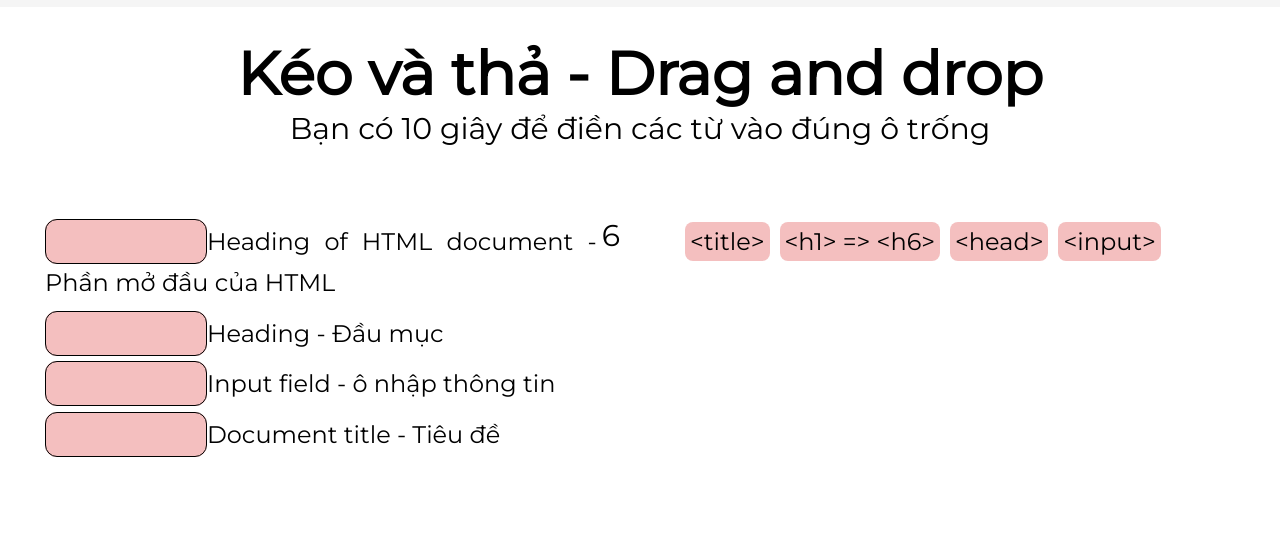
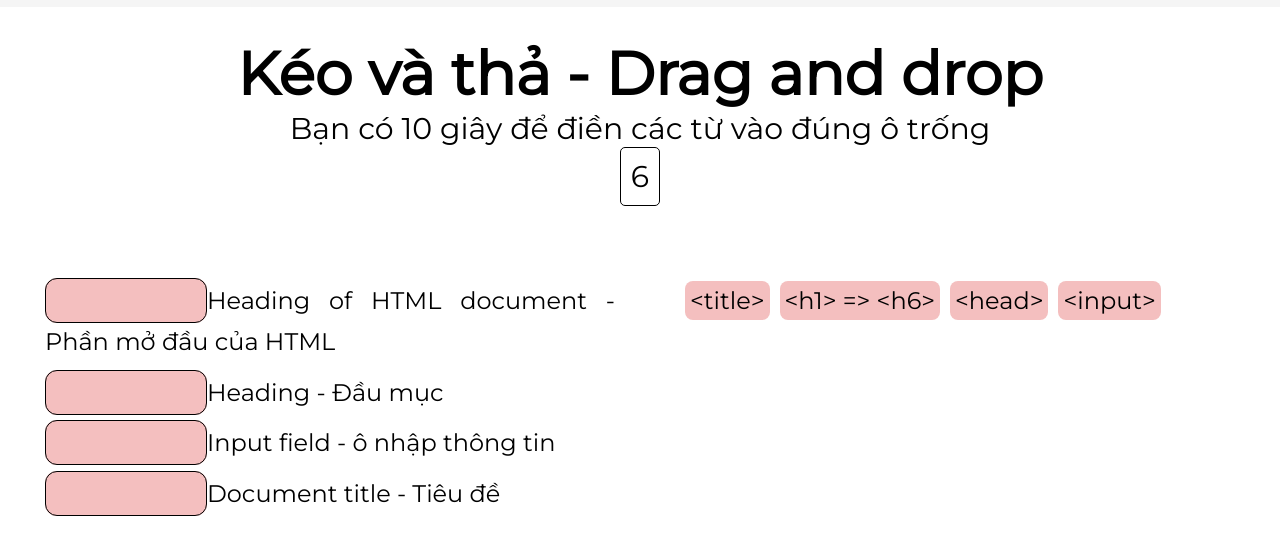
Before and after one commit to Lam0201/Codic, a plain HTML site: page dragdrop.html in a window 1280 px wide. Shown: the part 62-616 px from the top of the page. Drawn offline with Linux system fonts and the light colour scheme.

Commit message:
thay doi vi tri time dem gio trong element

```diff
--- a/dragdrop.css
+++ b/dragdrop.css
@@ -16,6 +16,11 @@ body {
     background-image: url(./Asset/Background/dragdrop\ bgr.jpg);
     background-size: cover;
     height: 100vh;
+}
+.game-infor{
+    display: flex;
+    flex-direction: column;
+    align-items: center;
 }
 
 /* CSS khu vực chơi */
@@ -71,6 +76,9 @@ body {
 #time {
     align-items: center;
     font-size: 30px;
+    padding: 10px;
+    border: 1px black solid;
+    border-radius: 5px;
 }
 
 /* ô trống để thả từ tiếng anh được kéo vào */
--- a/dragdrop.html
+++ b/dragdrop.html
@@ -29,15 +29,17 @@
         </div>
     </div>
     <div class="dragdrop-game">
-        <h1 class="heading1">Kéo và thả - Drag and drop</h1>
-        <p class="center"> Bạn có 10 giây để điền các từ vào đúng ô trống</p>
-
+        <div class="game-infor">
+            <h1 class="heading1">Kéo và thả - Drag and drop</h1>
+            <p class="center"></p>
+            <div id="time"></div>
+        </div>
         <div class="game-area">
             <div class="definition">
                 <div class="board1">
                     <!-- <p class="meaning"><span class="blank" id="background-color"></span>: màu nền</p> -->
                 </div>
-                 <div id="time"></div>
+
             </div>
             <div class="Lists">
                 <!-- <p class="css" draggable="true"></p> -->
--- a/dragdrop.js
+++ b/dragdrop.js
@@ -35,6 +35,7 @@ let draggedItem = null;
 // gọi phần nhiệm vụ người dùng khi chơi trò chơi:
 let mission = document.querySelector(".center");
 
+
 // console.log(listArrText);
 function GamePlay() {
     shuffleWord();
@@ -42,6 +43,7 @@ function GamePlay() {
     shuffleMeaning();
     appearedMeaning();
     dragNdrop();
+    mission.innerText = "Bạn có " + dragTime + " giây để điền các từ vào đúng ô trống";
     countDownClock();
 }
 function shuffleWord() {
```
Also changed, not shown: element.html (+0 -5 lines), element database.js (line endings or trailing spaces).
